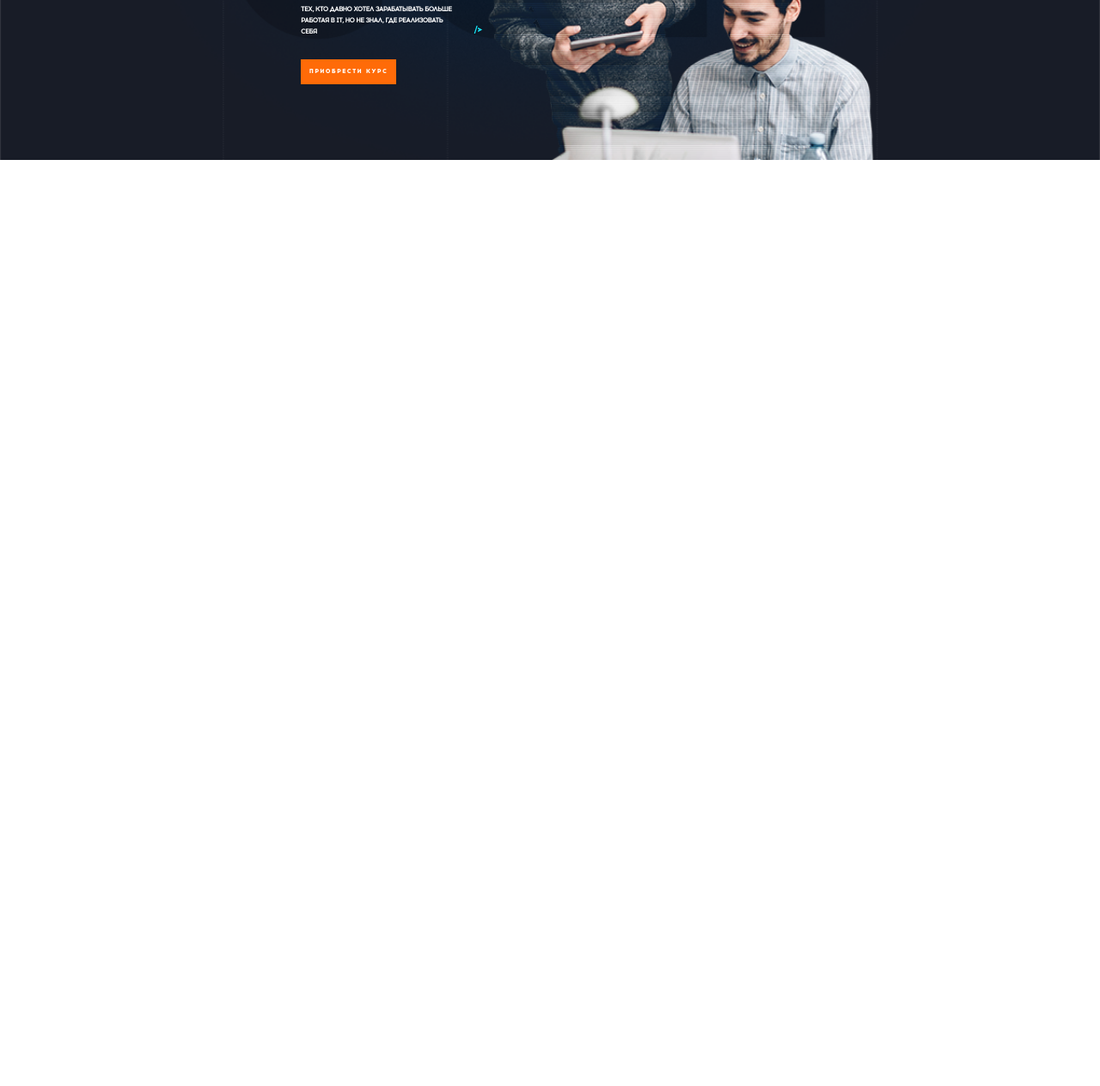
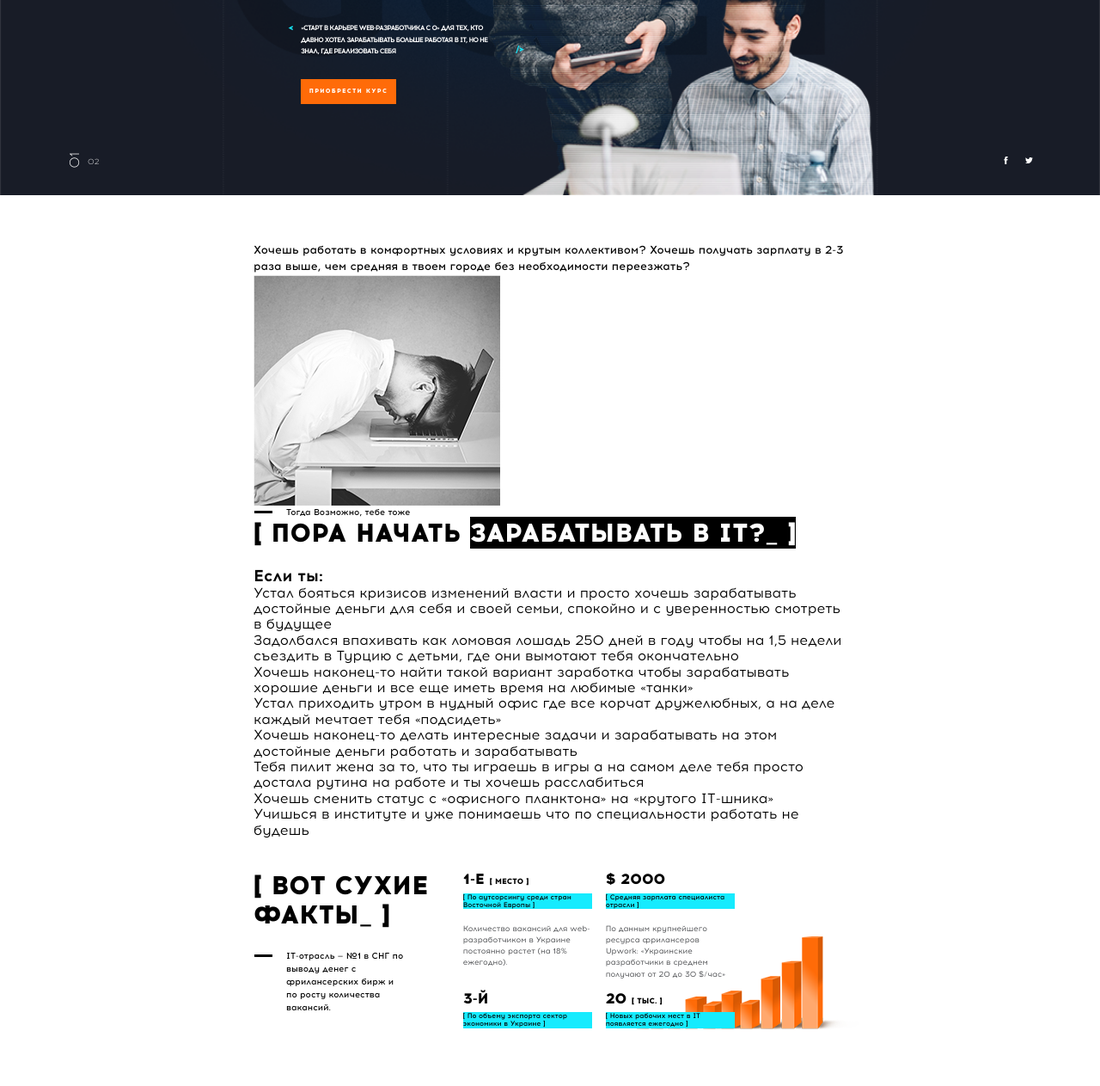
Before and after one commit to IvanFesenko/video-course-goit, a website: page src/index.html in a window 1280 px wide. Shown: the part 293-1556 px from the top of the page at 86% size. Before the commit the page ends 800 px from the top, so only its background shows below. Drawn offline with nearby package versions, Linux system fonts and the light colour scheme; files that its build step writes are made by us from their sources.

Commit message:
section 3 added

```diff
--- a/src/html/1.html
+++ b/src/html/1.html
@@ -1,6 +1,7 @@
 <header class="header">
+  <nav class="navigation">
     <div class="container">
-    <nav class="navigation">
+      <div class="logo-wrapper">
         <a href="#" class="logo"
           ><img
             src="./images/logo.png"
@@ -9,12 +10,35 @@
             height="23"
             class="logo__img"
         /></a>
+        <div class="pseuso-numbers">
+          <span class="pseuso-numbers__one p-numbers">01</span>
+          <span class="pseuso-numbers__two p-numbers">02</span>
+        </div>
+      </div>
       <div class="menu">
         <svg class="menu__burger">
           <use href="./images/icons/icons.svg#burg-menu"></use>
         </svg>
+        <ul class="social-list">
+          <li class="social-list__item">
+            <a href="#" class="social-list__item-link"><span class="visually-hidden">facebook</span>
+              <svg class="social-list__item-link--icon">
+                <use href="./images/icons/icons.svg#icon-facebook"></use>
+              </svg>
+            </a>
+          </li>
+          <li class="social-list__item">
+            <a href="#" class="social-list__item-link"><span class="visually-hidden">twitter</span>
+              <svg class="social-list__item-link--icon">
+                <use href="./images/icons/icons.svg#icon-twitter"></use>
+              </svg>
+            </a>
+          </li>
+        </ul>
+      </div>
     </div>
   </nav>
+  <div class="container">
     <div class="header-content">
       <div class="title-wrapper">
         <h2 class="title title--mobile">[ Пошаговый Видео-курс_ ]</h2>
--- a/src/html/2.html
+++ b/src/html/2.html
@@ -0,0 +1,101 @@
+<section class="section-two motivation">
+  <div class="container">
+    <p class="motivation__description">
+      Хочешь работать в комфортных условиях и крутым коллективом? Хочешь
+      получать зарплату в 2-3 раза выше, чем средняя в твоем городе без
+      необходимости переезжать?
+    </p>
+    <div class="motivation-img-wrp">
+      <picture class="motivation__img">
+        <source
+          media="(min-width: 900px)"
+          srcset="./images/2/head-on-table-1200.jpg"
+        />
+        <source
+          media="(min-width: 768px)"
+          srcset="./images/2/head-on-table-768.jpg"
+        />
+        <img src="./images/2/head-on-table.jpg" alt="" />
+      </picture>
+    </div>
+    <div class="title-wrp">
+      <p class="section-description facts__description">
+        Тогда Возможно, тебе тоже
+      </p>
+      <h2 class="section-title facts__title">
+        [ пора начать <span class="black-bg">зарабатывать в IT?_ ]</span>
+      </h2>
+    </div>
+    <h3 class="motivation__list-title">Если ты:</h3>
+    <ul class="motivation__list">
+      <li class="motivation__list-item">
+        <p class="motivation__list-item-text">
+          <span class="motivation__list-item-text--strong"
+            >Устал бояться кризисов изменений власти</span
+          >
+          и просто хочешь зарабатывать достойные деньги для себя и своей семьи,
+          спокойно и с уверенностью смотреть в будущее
+        </p>
+      </li>
+      <li class="motivation__list-item">
+        <p class="motivation__list-item-text">
+          <span class="motivation__list-item-text--strong"
+            >Задолбался впахивать как ломовая лошадь 250 дней в году</span
+          >
+          чтобы на 1,5 недели съездить в Турцию с детьми, где они вымотают тебя
+          окончательно
+        </p>
+      </li>
+      <li class="motivation__list-item">
+        <p class="motivation__list-item-text">
+          <span class="motivation__list-item-text--strong"
+            >Хочешь наконец-то найти такой вариант заработка</span
+          >
+          чтобы зарабатывать хорошие деньги и все еще иметь время на любимые
+          «танки»
+        </p>
+      </li>
+      <li class="motivation__list-item">
+        <p class="motivation__list-item-text">
+          <span class="motivation__list-item-text--strong"
+            >Устал приходить утром в нудный офис</span
+          >
+          где все корчат дружелюбных, а на деле каждый мечтает тебя «подсидеть»
+        </p>
+      </li>
+      <li class="motivation__list-item">
+        <p class="motivation__list-item-text">
+          <span class="motivation__list-item-text--strong"
+            >Хочешь наконец-то делать интересные задачи</span
+          >
+          и зарабатывать на этом достойные деньги работать и зарабатывать
+        </p>
+      </li>
+      <li class="motivation__list-item">
+        <p class="motivation__list-item-text">
+          <span class="motivation__list-item-text--strong"
+            >Тебя пилит жена за то, что ты играешь в игры</span
+          >
+          а на самом деле тебя просто достала рутина на работе и ты хочешь
+          расслабиться
+        </p>
+      </li>
+      <li class="motivation__list-item">
+        <p class="motivation__list-item-text">
+          <span class="motivation__list-item-text--strong"
+            >Хочешь сменить статус</span
+          >
+          с «офисного планктона» на «крутого IT-шника»
+        </p>
+      </li>
+      <li class="motivation__list-item">
+        <p class="motivation__list-item-text">
+          <span class="motivation__list-item-text--strong"
+            >Учишься в институте и уже понимаешь</span
+          >
+          что по специальности работать не будешь
+        </p>
+      </li>
+    </ul>
+  </div>
+</section>
--- a/src/html/3.html
+++ b/src/html/3.html
@@ -0,0 +1,49 @@
+<section class="section-three facts">
+  <div class="container">
+    <div class="title-wrp">
+      <h2 class="section-title facts__title">[ Вот сухие факты_ ]</h2>
+      <p class="section-description facts__description">
+        IT-отрасль — №1 в СНГ по выводу денег с фрилансерских бирж и по росту
+        количества вакансий.
+      </p>
+    </div>
+    <ul class="facts__list">
+      <li class="facts__list-item facts__list-item--order-one">
+        <h3 class="facts__list-item-title">
+          1-е <span class="facts__list-item-title--span">[ Место ]</span>
+        </h3>
+        <p class="facts__list-item-description blue-bg">
+          [ По аутсорсингу среди стран <span> Восточной Европы ]</span>
+        </p>
+        <p class="facts__list-item-comment">
+          Количество вакансий для web-разработчиком в Украине постоянно растет
+          (на 18% ежегодно).
+        </p>
+      </li>
+      <li class="facts__list-item facts__list-item--order-four">
+        <h3 class="facts__list-item-title">
+          20 <span class="facts__list-item-title--span">[ тыс. ]</span>
+        </h3>
+        <p class="facts__list-item-description blue-bg">
+          [ Новых рабочих мест в IT появляется ежегодно ]
+        </p>
+      </li>
+      <li class="facts__list-item facts__list-item--order-three">
+        <h3 class="facts__list-item-title">3-й</h3>
+        <p class="facts__list-item-description blue-bg">
+          [ По объему экспорта сектор экономики в Украине ]
+        </p>
+      </li>
+      <li class="facts__list-item facts__list-item--order-two">
+        <h3 class="facts__list-item-title">$ 2000</h3>
+        <p class="facts__list-item-description blue-bg">
+          [ Средняя зарплата специалиста отрасли ]
+        </p>
+        <p class="facts__list-item-comment">
+          По данным крупнейшего ресурса фрилансеров Upwork: «Украинские
+          разработчики в среднем получают от 20 до 30 $/час»
+        </p>
+      </li>
+    </ul>
+  </div>
+</section>
--- a/src/sass/base-styles.scss
+++ b/src/sass/base-styles.scss
@@ -39,15 +39,15 @@
   font-family: 'Acrom', sans-serif;
   font-weight: 800;
   font-size: rem(18);
+  text-transform: uppercase;
 
   @include for-size(tablet) {
     font-size: rem(27);
   }
 
-    @include for-size(desktop) {
+  @include for-size(desktop) {
     font-size: rem(30);
   }
-
 }
 
 .section-description {
@@ -62,17 +62,15 @@
     left: -37px;
     top: 6px;
     background-color: $black-color;
-
   }
 
   @include for-size(tablet) {
     font-size: rem(9);
   }
 
-    @include for-size(desktop) {
+  @include for-size(desktop) {
     font-size: rem(10);
   }
-
 }
 
 .section-comment {
@@ -93,15 +91,13 @@
     font-size: rem(30);
   }
 
-
   @include for-size(tablet) {
     font-size: rem(9);
   }
 
-    @include for-size(desktop) {
+  @include for-size(desktop) {
     font-size: rem(10);
   }
-
 }
 
 .black-bg {
--- a/src/sass/components/1.scss
+++ b/src/sass/components/1.scss
@@ -13,38 +13,95 @@
 
   @include for-size(desktop) {
     background-image: url(../images/1/bg-1200.png);
+    padding-top: 24px;
+    padding-bottom: 106px;
+  }
 }
 
+.navigation .container {
+  @include flexible(space-between);
+
+  @include for-size(desktop) {
+    max-width: 1200px;
+    padding: 0 38px;
+  }
 }
 
-.navigation {
-  @include flexible(space-between);
+.logo-wrapper {
+  position: relative;
 }
 
-.menu__burger {
+.pseuso-numbers {
+  display: none;
+
+  &__one {
+    font-size: 16px;
+    transform: rotate(270deg);
+    display: inline-block;
+  }
+  &__two {
+    font-size: 9px;
+  }
+
+  @include for-size(tablet) {
+    display: block;
+    font-weight: 300;
+    position: absolute;
+    bottom: -386px;
+    left: 0;
+  }
+
+  @include for-size(desktop) {
+    bottom: -444px;
+  }
+}
+
+.menu {
+  position: relative;
+
+  &__burger {
     width: rem(28);
     height: rem(17);
     fill: #fff;
 
-  @include for-size (tablet) {
+    @include for-size(tablet) {
       width: rem(13);
       height: rem(9);
     }
+  }
+}
 
+.menu .social-list {
+  display: none;
+  &__item-link--icon {
+    width: 9px;
+    height: 9px;
+    fill: $white-color;
+  }
+
+  @include for-size(tablet) {
+    @include flexible(space-between);
+    width: 36px;
+    position: absolute;
+    right: 0;
+    bottom: -280px;
+  }
+
+  @include for-size(desktop) {
+    bottom: -444px;
+  }
 }
 
 .header-content {
   padding: 20px 50px 0 58px;
 
-  @include for-size (tablet) {
+  @include for-size(tablet) {
     padding: 45px 0 0 0;
     @include flexible(space-between);
   }
-
 }
 
 .title {
-
   font-weight: 800;
   text-align: center;
   text-transform: uppercase;
@@ -55,7 +112,9 @@
   &--tablet {
     display: none;
     position: relative;
-    &::before{
+    line-height: 56.08px;
+
+    &::before {
       @include pseudo(46px, 8px);
       position: absolute;
       background-color: $white-color;
@@ -63,23 +122,20 @@
       left: 50%;
     }
 
-    &::after{
+    &::after {
       @include pseudo(57px, 8px);
       position: absolute;
       background-color: $white-color;
       top: 80%;
       left: 2%;
-
     }
-
-
   }
-  &-span{
+  &-span {
     display: block;
     padding-left: 80px;
   }
 
-  @include for-size (tablet) {
+  @include for-size(tablet) {
     font-size: rem(45);
     text-align: start;
 
@@ -90,8 +146,12 @@
       display: block;
     }
   }
+
+  @include for-size(desktop) {
+    line-height: 62.5px;
+    font-size: rem(50);
   }
-
+}
 
 .description {
   font-weight: 700;
@@ -128,52 +188,46 @@
     margin-bottom: 25px;
     line-height: 13.46px;
 
-    &::before{
+    &::before {
       font-size: rem(13);
       left: -15px;
     }
-    &::after{
+    &::after {
       font-size: rem(13);
     }
-
-
   }
-
 }
 
 .title-wrapper {
   margin-bottom: 140px;
 
   @include for-size(tablet) {
-    max-width: 354px;
+    flex: 0 0 58.333333%;
     margin-bottom: 0;
   }
-
 }
 
-.description-wrapper{
+.description-wrapper {
   @include for-size(tablet) {
     padding-left: 55px;
     padding-right: 118px;
   }
 }
 
-
-.coment-wrapper{
+.coment-wrapper {
   @include for-size(tablet) {
-    max-width: 150px;
+    flex: 0 0 25%;
   }
 }
 
 .coment__title {
-
   font-weight: 800;
   font-size: rem(14);
   text-transform: uppercase;
   line-height: 19.5px;
   letter-spacing: 0;
   margin-bottom: 15px;
-  @include for-size(tablet){
+  @include for-size(tablet) {
     font-size: rem(11);
     line-height: 16.82px;
   }
@@ -187,12 +241,10 @@
   margin-top: 0;
   margin-bottom: 38px;
 
-  @include for-size(tablet){
+  @include for-size(tablet) {
     font-size: rem(10);
     line-height: 13.46px;
-
   }
-
 }
 
 .header-btn {
@@ -214,7 +266,6 @@
     font-size: rem(7);
     letter-spacing: 1.25px;
 
-
     &--tablet {
       display: flex;
       margin: 0;
@@ -223,8 +274,5 @@
     &--mobile {
       display: none;
     }
-
-
   }
-
 }
--- a/src/sass/components/2.scss
+++ b/src/sass/components/2.scss
@@ -0,0 +1,10 @@
+.motivation {
+  padding-top: 54px;
+
+  &__description {
+    font-size: rem(13);
+    line-height: 19.5px;
+    color: $black-color;
+    font-weight: 500;
+  }
+}
--- a/src/sass/components/3.scss
+++ b/src/sass/components/3.scss
@@ -0,0 +1,144 @@
+.facts {
+  padding-top: 38px;
+  padding-bottom: 65px;
+
+  .title-wrp {
+    padding: 0 88px 0 113px;
+    margin-bottom: 44px;
+
+    @include for-size(tablet) {
+      padding: 0;
+      margin-bottom: 0;
+      flex: 0 0 33%;
+    }
+  }
+
+  &__title {
+    margin-bottom: 42px;
+    text-transform: uppercase;
+    @include for-size(tablet) {
+      margin-bottom: 22px;
+    }
+  }
+
+  &__description {
+    @include for-size(tablet) {
+      margin-left: 38px;
+    }
+    @include for-size(desktop) {
+      line-height: 15px;
+      padding-right: 50px;
+    }
+  }
+
+  &__list {
+    padding: 0 20px 0 25px;
+
+    @include for-size(tablet) {
+      display: flex;
+      flex-wrap: wrap;
+      padding: 0;
+    }
+
+    &-item {
+      margin-bottom: 28px;
+      @include for-size(tablet) {
+        max-width: 150px;
+      }
+
+      @include for-size(desktop) {
+        max-width: 166px;
+      }
+
+      &--order-one {
+        @include for-size(tablet) {
+          order: 1;
+          margin-bottom: 13px;
+        }
+      }
+      &--order-two {
+        @include for-size(tablet) {
+          order: 2;
+          margin-bottom: 13px;
+        }
+      }
+      &--order-three {
+        @include for-size(tablet) {
+          order: 3;
+          margin-bottom: 0;
+        }
+      }
+      &--order-four {
+        @include for-size(tablet) {
+          order: 4;
+          margin-bottom: 0;
+        }
+      }
+    }
+
+    &-item-title {
+      margin-bottom: 6px;
+      font-weight: 800;
+      font-size: rem(23);
+      text-transform: uppercase;
+      padding-left: 16px;
+      position: relative;
+
+      @include for-size(tablet) {
+        font-size: rem(17);
+      }
+
+      &--span {
+        font-size: rem(13);
+        @include for-size(tablet) {
+          font-size: rem(9);
+        }
+      }
+      &::before {
+        @include pseudo(10px, 10px);
+        position: absolute;
+        top: 9px;
+        left: -5px;
+        background-color: $orange-color;
+        @include for-size(tablet) {
+          visibility: hidden;
+        }
+      }
+    }
+
+    &-item-description {
+      font-weight: 500;
+      font-size: rem(14);
+      display: inline-block;
+      margin-left: 16px;
+      @include for-size(tablet) {
+        font-size: rem(8);
+      }
+    }
+
+    &-item-comment {
+      margin-top: 14px;
+      font-weight: 400;
+      font-size: rem(14);
+      line-height: 19.5px;
+      padding-left: 16px;
+      color: #3f4144;
+      @include for-size(tablet) {
+        font-size: rem(8);
+        line-height: 11.78px;
+      }
+      @include for-size(desktop) {
+        font-size: rem(9);
+        line-height: 13.13px;
+      }
+    }
+  }
+
+  @include for-size(tablet) {
+    .container {
+      display: flex;
+      background-image: url(../images/3/bg.png);
+      @include background-settings(no-repeat, bottom right, inherit);
+    }
+  }
+}
```
Also changed, not shown: src/images/2/head-on-table-1200.jpg (added), src/images/2/head-on-table-768.jpg (added), src/images/2/head-on-table.jpg (added), src/images/3/bg.png (added). Lines whose indentation alone changed are shown as unchanged.
